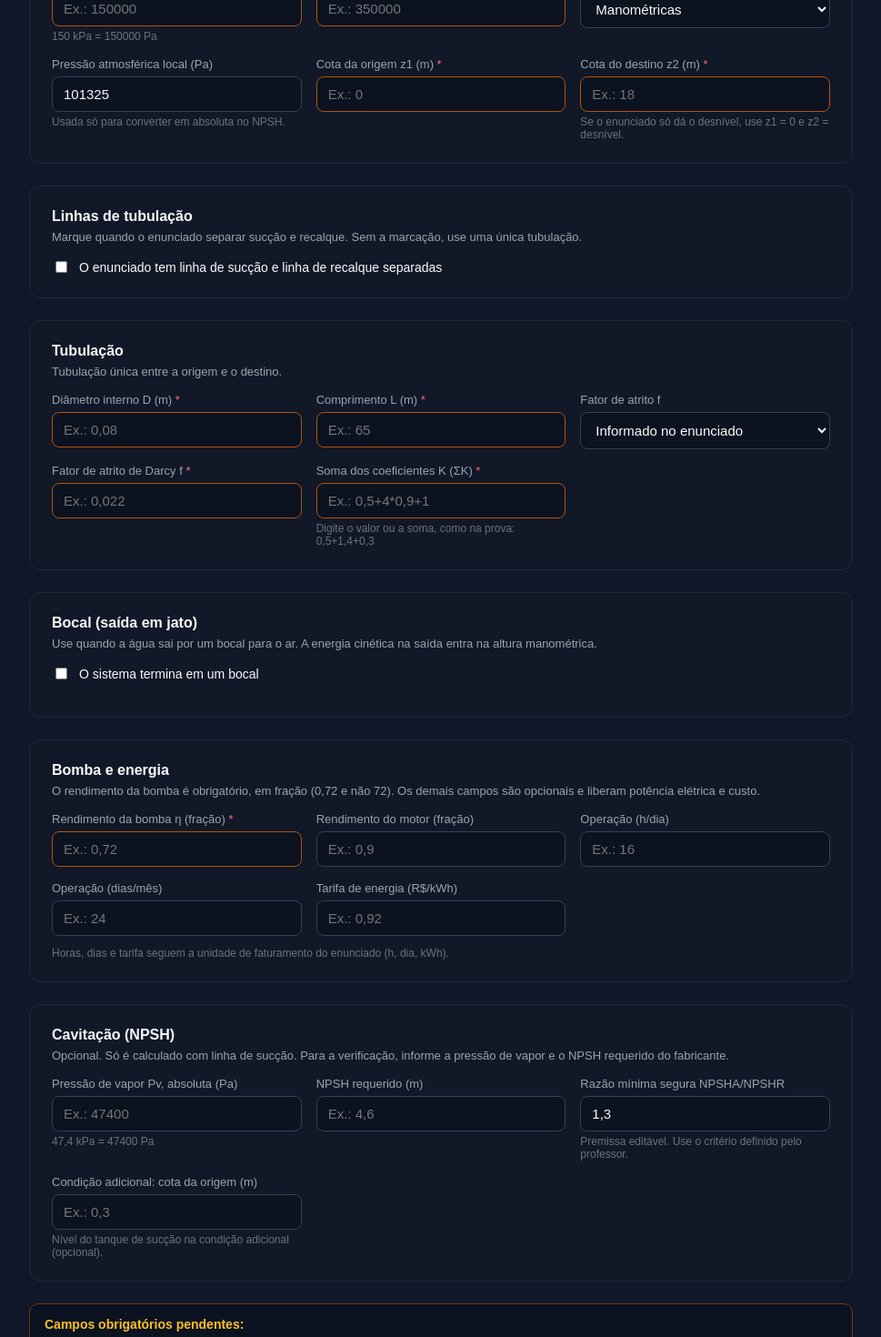
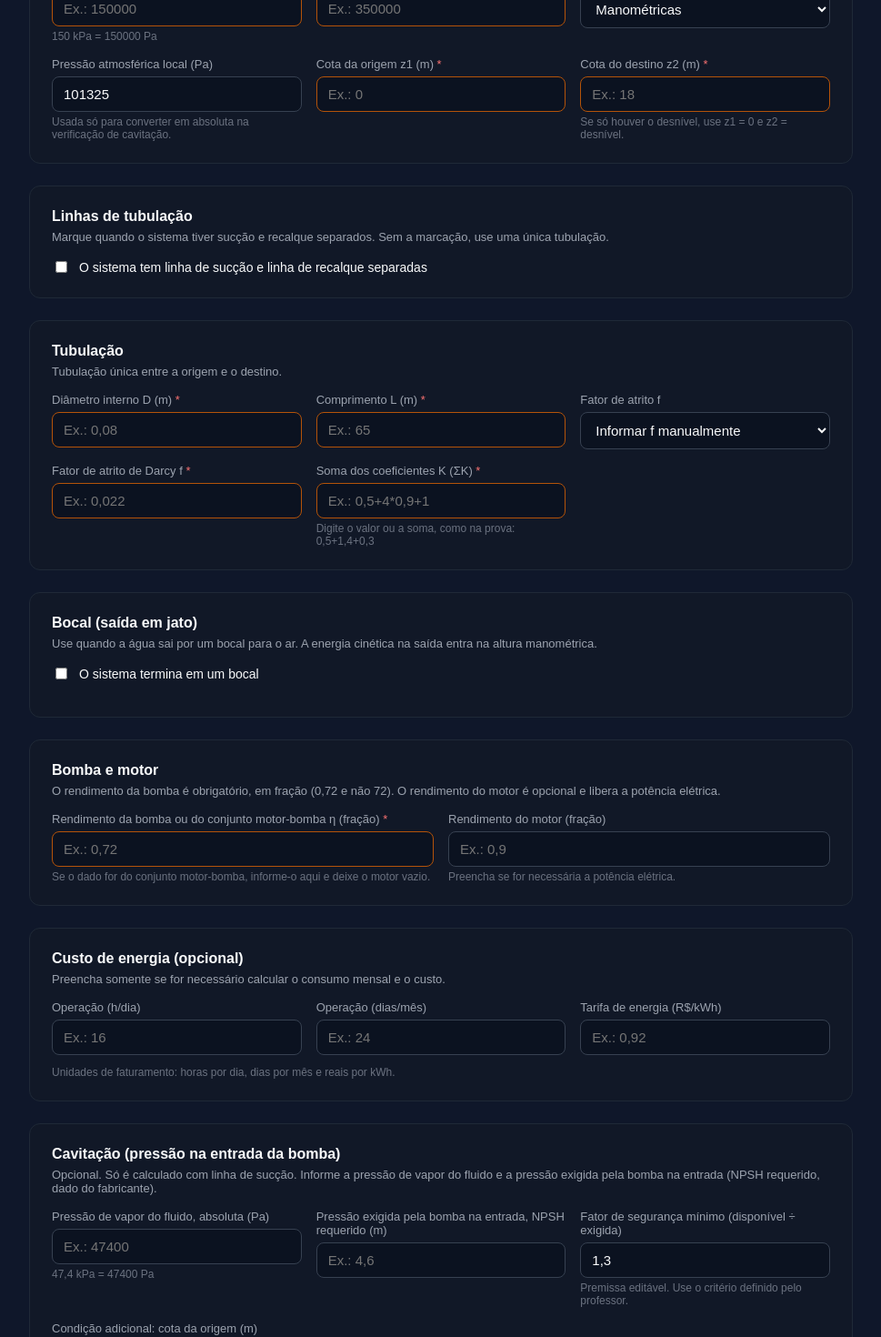
Before and after one commit to pedroouribeiro-lab/Projeto-Mec-nica-dos-Flu-dos, a Next.js app: page /novo-projeto in a window 1280 px wide. Shown: the part 1100-2570 px from the top of the page at 91% size, without its empty margins (310-1279 px from the left). Built offline with nearby package versions, Linux system fonts and the light colour scheme.

Commit message:
Update page.tsx

```diff
--- a/app/novo-projeto/page.tsx
+++ b/app/novo-projeto/page.tsx
@@ -53,7 +53,7 @@ function FormLinha(props: {
             aoMudar({ ...linha, modoAtrito: v === "calcular" ? "calcular" : "informado" })
           }
           opcoes={[
-            { valor: "informado", rotulo: "Informado no enunciado" },
+            { valor: "informado", rotulo: "Informar f manualmente" },
             { valor: "calcular", rotulo: "Calcular (Swamee-Jain)" },
           ]}
         />
@@ -124,7 +124,7 @@ export default function NovoProjetoPage() {
   return (
     <Pagina
       titulo="Novo Projeto"
-      subtitulo="Informe os dados do enunciado no Sistema Internacional. Campos marcados com * são obrigatórios. Os dados ficam apenas nesta aba do navegador."
+      subtitulo="Informe os dados do sistema no Sistema Internacional. Campos marcados com * são obrigatórios. Os dados ficam apenas nesta aba do navegador."
     >
       <Card titulo="Identificação">
         <Grade minimo={320}>
@@ -211,7 +211,7 @@ export default function NovoProjetoPage() {
               }))
             }
             opcoes={[
-              { valor: "manual", rotulo: "Dados informados no enunciado" },
+              { valor: "manual", rotulo: "Informar valores manualmente" },
               { valor: "agua", rotulo: "Água (propriedades pela temperatura)" },
             ]}
           />
@@ -324,7 +324,7 @@ export default function NovoProjetoPage() {
               rotulo="Pressão atmosférica local (Pa)"
               valor={projeto.pressaoAtm}
               aoMudar={(v) => atualizar((p) => ({ ...p, pressaoAtm: v }))}
-              ajuda="Usada só para converter em absoluta no NPSH."
+              ajuda="Usada só para converter em absoluta na verificação de cavitação."
             />
           )}
           <Campo
@@ -339,7 +339,7 @@ export default function NovoProjetoPage() {
             valor={projeto.cotaDestino}
             aoMudar={(v) => atualizar((p) => ({ ...p, cotaDestino: v }))}
             placeholder="Ex.: 18"
-            ajuda="Se o enunciado só dá o desnível, use z1 = 0 e z2 = desnível."
+            ajuda="Se só houver o desnível, use z1 = 0 e z2 = desnível."
             obrigatorio
           />
         </Grade>
@@ -347,7 +347,7 @@ export default function NovoProjetoPage() {
 
       <Card
         titulo="Linhas de tubulação"
-        descricao="Marque quando o enunciado separar sucção e recalque. Sem a marcação, use uma única tubulação."
+        descricao="Marque quando o sistema tiver sucção e recalque separados. Sem a marcação, use uma única tubulação."
       >
         <label style={{ display: "flex", gap: "10px", alignItems: "center", fontSize: "14px" }}>
           <input
@@ -355,7 +355,7 @@ export default function NovoProjetoPage() {
             checked={projeto.usarSuccao}
             onChange={(ev) => atualizar((p) => ({ ...p, usarSuccao: ev.target.checked }))}
           />
-          O enunciado tem linha de sucção e linha de recalque separadas
+          O sistema tem linha de sucção e linha de recalque separadas
         </label>
       </Card>
 
@@ -419,15 +419,16 @@ export default function NovoProjetoPage() {
       </Card>
 
       <Card
-        titulo="Bomba e energia"
-        descricao="O rendimento da bomba é obrigatório, em fração (0,72 e não 72). Os demais campos são opcionais e liberam potência elétrica e custo."
+        titulo="Bomba e motor"
+        descricao="O rendimento da bomba é obrigatório, em fração (0,72 e não 72). O rendimento do motor é opcional e libera a potência elétrica."
       >
         <Grade>
           <Campo
-            rotulo="Rendimento da bomba η (fração)"
+            rotulo="Rendimento da bomba ou do conjunto motor-bomba η (fração)"
             valor={projeto.rendBomba}
             aoMudar={(v) => atualizar((p) => ({ ...p, rendBomba: v }))}
             placeholder="Ex.: 0,72"
+            ajuda="Se o dado for do conjunto motor-bomba, informe-o aqui e deixe o motor vazio."
             obrigatorio
           />
           <Campo
@@ -435,7 +436,16 @@ export default function NovoProjetoPage() {
             valor={projeto.rendMotor}
             aoMudar={(v) => atualizar((p) => ({ ...p, rendMotor: v }))}
             placeholder="Ex.: 0,9"
+            ajuda="Preencha se for necessária a potência elétrica."
           />
+        </Grade>
+      </Card>
+
+      <Card
+        titulo="Custo de energia (opcional)"
+        descricao="Preencha somente se for necessário calcular o consumo mensal e o custo."
+      >
+        <Grade>
           <Campo
             rotulo="Operação (h/dia)"
             valor={projeto.horasDia}
@@ -456,30 +466,30 @@ export default function NovoProjetoPage() {
           />
         </Grade>
         <p style={{ color: cor.apagado, fontSize: "12px", margin: "12px 0 0 0" }}>
-          Horas, dias e tarifa seguem a unidade de faturamento do enunciado (h, dia, kWh).
+          Unidades de faturamento: horas por dia, dias por mês e reais por kWh.
         </p>
       </Card>
 
       <Card
-        titulo="Cavitação (NPSH)"
-        descricao="Opcional. Só é calculado com linha de sucção. Para a verificação, informe a pressão de vapor e o NPSH requerido do fabricante."
+        titulo="Cavitação (pressão na entrada da bomba)"
+        descricao="Opcional. Só é calculado com linha de sucção. Informe a pressão de vapor do fluido e a pressão exigida pela bomba na entrada (NPSH requerido, dado do fabricante)."
       >
         <Grade>
           <Campo
-            rotulo="Pressão de vapor Pv, absoluta (Pa)"
+            rotulo="Pressão de vapor do fluido, absoluta (Pa)"
             valor={projeto.pressaoVapor}
             aoMudar={(v) => atualizar((p) => ({ ...p, pressaoVapor: v }))}
             placeholder="Ex.: 47400"
             ajuda="47,4 kPa = 47400 Pa"
           />
           <Campo
-            rotulo="NPSH requerido (m)"
+            rotulo="Pressão exigida pela bomba na entrada, NPSH requerido (m)"
             valor={projeto.npshRequerido}
             aoMudar={(v) => atualizar((p) => ({ ...p, npshRequerido: v }))}
             placeholder="Ex.: 4,6"
           />
           <Campo
-            rotulo="Razão mínima segura NPSHA/NPSHR"
+            rotulo="Fator de segurança mínimo (disponível ÷ exigida)"
             valor={projeto.razaoSegura}
             aoMudar={(v) => atualizar((p) => ({ ...p, razaoSegura: v }))}
             ajuda="Premissa editável. Use o critério definido pelo professor."
```
